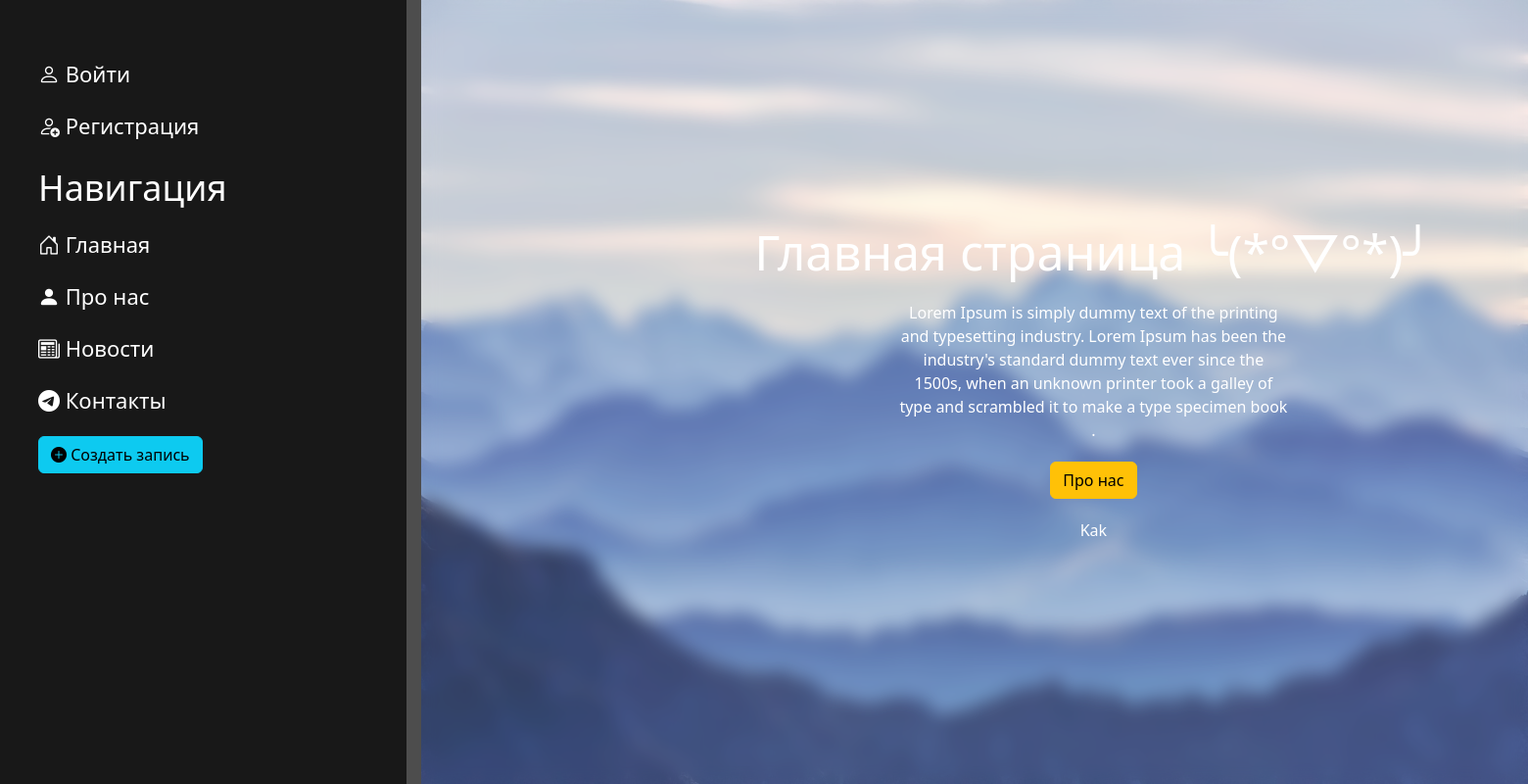
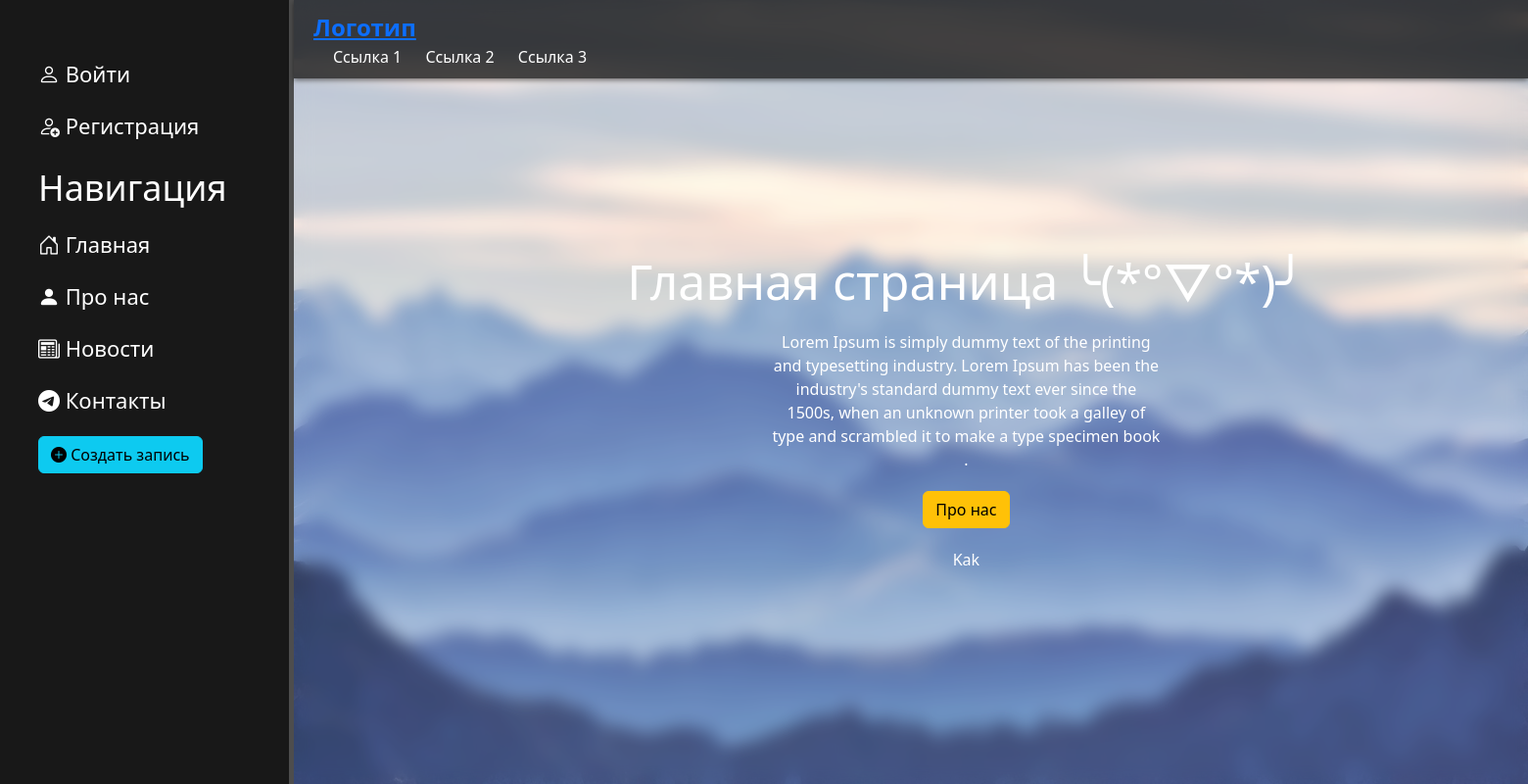
Before and after one commit to NIKITA-703/contorl_project, a Django app: page / in a window 1560 px wide; the page is wider, and only the part inside the window is pictured. Shown: that part at 98% size. Run offline with Django 5.2, Linux system fonts and the light colour scheme.

Commit message:
before adding registration

```diff
--- a/website/main/static/main/css/main.css
+++ b/website/main/static/main/css/main.css
@@ -1,98 +1,74 @@
+/* static/main/css/main.css */
+
 body {
     background: #2c2c2c;
     display: flex;
     height: 100vh;
     margin: 0;
-    overflow: hidden;  /*Предотвращаем скроллинг */
+    overflow: hidden;  /* Предотвращаем скроллинг */
+    position: relative;
+}
+
+body:before {
+    content: "";
+    position: absolute;
+    top: 0;
+    left: 0;
+    width: 100%;
+    height: 100%;
+    background-image: url("/static/main/img/mount1.jpg");
+    background-size: cover;
+    background-position: center;
+    z-index: -1;  /* Помещаем фон под контент */
+}
+
+.header {
+    background: rgba(24, 24, 24, 0.8); /* Полупрозрачный фон */
+    backdrop-filter: blur(10px); /* Эффект размытия */
+    color: #fff;
+    width: calc(100% - 300px); /* Ширина за вычетом фиксированной ширины aside */
+    padding: 10px 20px;
+    position: fixed;
+    top: 0;
+    left: 300px; /* Смещение хедера вправо на фиксированную ширину aside */
+    z-index: 1000;
+    display: flex;
+    justify-content: space-between;
+    align-items: center;
+    box-shadow: 0 2px 5px rgba(0, 0, 0, 0.5);
+    transition: width 0.3s, left 0.3s; /* Плавный переход */
+}
+
+.header .logo {
+    font-size: 24px;
+    font-weight: bold;
+}
+
+.header nav a {
+    color: #fff;
+    margin-left: 20px;
+    text-decoration: none;
+}
+
+.header nav a:hover {
+    color: #eb5959;
 }
 
 aside {
     background: #181818;
-    width: 420px;
+    width: 300px; /* Фиксированная ширина */
     padding: 2.5%;
     height: 100vh;
     color: #fff;
     border-right: 5px solid #4d4d4d;
     position: fixed;
     box-sizing: border-box;
-    overflow: hidden; /* Предотвращаем выход контента за границы */
-    /*user-select: none;  Отключаем выделение текста */
+    overflow: auto;
+    transition: width 0.3s; /* Плавный переход */
 }
 
 #resizer {
-    width: 10px;
-    background: #4d4d4d;
-    cursor: ew-resize;
-    height: 100vh;
-    position: fixed;
-    left: 420px; /* Начальная позиция полосы */
-    top: 0;
-    user-select: none; /* Отключаем выделение текста */
-}
-
-main {
-    display: flex;
-    align-items: center;
-    flex-grow: 1;
-/*    background: #2c2c2c;*/
-/*    background-image: url("/static/main/img/mount.jpg");
-    background-size: cover;
-    background-repeat: no-repeat;*/
-    margin-left: 430px; /* Начальное смещение основного контента */
-    box-sizing: border-box;
-}
-
-
-/*BLUR*/
-main .background {
-  background-image: url("/static/main/img/mount1.jpg");
-  background-position: bottom;
-  background-repeat: no-repeat;
-  background-size: cover;
-  height: 100vh;
-  width: 100%;
-}
-
-main .blur {
-  /*background: rgba(255, 255, 255, 0.2);
-  backdrop-filter: blur(3px);
-  height: 100vh;
-  width: 100%;*/
-
-  background: rgba(255, 255, 255, 0.2);
-  backdrop-filter: blur(9px);
-  height: 100vh;
-  width: 100%;
-}
-/***********/
-
-main .features {
-    color: #fff;
-    margin: auto;
-    text-align: center;
-    width: 88%;
-    position: absolute;
-}
-
-main .features h1 {
-    font-size: 50px;
-}
-
-main .features p {
-    max-width: 400px;
-    margin: 20px auto;
-    text-align: center;
-}
-
-.alert-warning {
-    width: 400px;
-    margin: 20px auto;
-    text-align: center;
-}
-
-form {
-    width: 500px;
-    margin: 50px auto;
+    display: none; /* Скрываем элемент resizer */
 }
 
 aside img {
@@ -136,10 +112,6 @@ aside ul li:hover, aside ul a:hover {
 
 aside a {
     text-decoration: none;
-    /*margin-top: 25px;
-    font-size: 29px;
-    list-style: none;
-    color: #fff;*/
 }
 
 aside a li:hover {
@@ -147,3 +119,62 @@ aside a li:hover {
     text-decoration: none;
     transform: scale(1.05);
 }
+
+main {
+    display: flex;
+    align-items: center;
+    flex-grow: 1;
+    margin-left: 310px; /* Смещение основного контента с учетом фиксированной ширины aside */
+    margin-top: 60px; /* Отступ вниз на высоту хедера */
+    box-sizing: border-box;
+    transition: margin-left 0.3s; /* Плавный переход */
+    opacity: 0; /* Изначально скрываем основной контент */
+}
+
+body.loaded main {
+    opacity: 1; /* Показываем основной контент после загрузки страницы */
+    transition: opacity 0.3s; /* Плавный переход */
+}
+
+/*BLUR*/
+main .background {
+    background: transparent; /* Убираем фоновое изображение */
+    height: calc(100vh - 60px); /* Высота за вычетом хедера */
+    width: 100%;
+}
+
+main .blur {
+    background: rgba(255, 255, 255, 0.2);
+    backdrop-filter: blur(9px);
+    height: calc(100vh - 60px); /* Высота за вычетом хедера */
+    width: 100%;
+}
+
+main .features {
+    color: #fff;
+    margin: auto;
+    text-align: center;
+    width: 88%;
+    position: absolute;
+}
+
+main .features h1 {
+    font-size: 50px;
+}
+
+main .features p {
+    max-width: 400px;
+    margin: 20px auto;
+    text-align: center;
+}
+
+.alert-warning {
+    width: 400px;
+    margin: 20px auto;
+    text-align: center;
+}
+
+form {
+    width: 500px;
+    margin: 50px auto;
+}
--- a/website/main/static/main/js/resize.js
+++ b/website/main/static/main/js/resize.js
@@ -1,36 +1,46 @@
 // static/main/js/resize.js
 
-document.addEventListener('DOMContentLoaded', (event) => {
-    const aside = document.querySelector('aside');
-    const resizer = document.getElementById('resizer');
-    const main = document.querySelector('main');
-    const body = document.body;
+const resizer = document.getElementById('resizer');
+const sidebar = document.querySelector('aside');
+const header = document.querySelector('.header');
+const main = document.querySelector('main');
 
-    let startX;
-    let startWidth;
+let isResizing = false;
 
-    const onMouseMove = (e) => {
-        const newWidth = startWidth + (e.clientX - startX);
-        if (newWidth > 287 && newWidth < 425) { // Ограничиваем размер от 260 до 425 пикселей
-            aside.style.width = newWidth + 'px';
-            resizer.style.left = newWidth + 'px';
-            main.style.marginLeft = (newWidth + 10) + 'px'; // 10px ширина резизера
+resizer.addEventListener('mousedown', (e) => {
+    isResizing = true;
+    document.addEventListener('mousemove', resize);
+    document.addEventListener('mouseup', stopResize);
+});
+
+function resize(e) {
+    if (isResizing) {
+        const width = e.clientX - sidebar.getBoundingClientRect().left;
+        if (width > 287 && width < 425) { // Ограничиваем размер от 287 до 425 пикселей
+            sidebar.style.width = width + 'px';
+            resizer.style.left = width + 'px';
+            header.style.width = `calc(100% - ${width}px)`;
+            header.style.left = width + 'px';
+            main.style.marginLeft = width + 'px';
         }
-    };
+    }
+}
 
-    const onMouseUp = () => {
-        document.removeEventListener('mousemove', onMouseMove);
-        document.removeEventListener('mouseup', onMouseUp);
-        body.classList.remove('no-select');
-    };
+function stopResize() {
+    isResizing = false;
+    document.removeEventListener('mousemove', resize);
+    document.removeEventListener('mouseup', stopResize);
+    adjustHeaderWidth();
+}
 
-    const onMouseDown = (e) => {
-        startX = e.clientX;
-        startWidth = parseInt(document.defaultView.getComputedStyle(aside).width, 10);
-        document.addEventListener('mousemove', onMouseMove);
-        document.addEventListener('mouseup', onMouseUp);
-        body.classList.add('no-select');
-    };
+// Initial header width adjustment
+function adjustHeaderWidth() {
+    const width = sidebar.getBoundingClientRect().width;
+    header.style.width = `calc(100% - ${width}px)`;
+    header.style.left = width + 'px';
+    main.style.marginLeft = width + 'px';
+    resizer.style.left = width + 'px'; // Добавляем установку позиции resizer
+}
 
-    resizer.addEventListener('mousedown', onMouseDown);
-});
+window.addEventListener('load', adjustHeaderWidth);
+window.addEventListener('resize', adjustHeaderWidth);
--- a/website/main/templates/main/layout.html
+++ b/website/main/templates/main/layout.html
@@ -1,6 +1,6 @@
 {% load static %}
 <!DOCTYPE html>
-<html lang="en">
+<html lang="ru">
 <head>
     <meta charset="UTF-8">
     <title>{% block title %}{% endblock %}</title>
@@ -11,36 +11,48 @@
 </head>
 <body>
     <aside>
-<!--        <img src="{% static 'main/img/DJ.png' %}" alt="Logo">-->
-<!--        <span class="logo">Management</span>-->
         <ul>
-            <a href=" "><li><i class="bi bi-person"></i> Войти</li></a>
-            <a href=" "><li><i class="bi bi-person-add"></i> Регистрация</li></a>
+            <a href="#"><li><i class="bi bi-person"></i> Войти</li></a>
+            <a href="#"><li><i class="bi bi-person-add"></i> Регистрация</li></a>
         </ul>
         <h3>Навигация</h3>
         <ul>
-                <a href="{% url 'home' %}" ><li><i class="bi bi-house-door"></i> Главная</li></a>
+            <a href="{% url 'home' %}"><li><i class="bi bi-house-door"></i> Главная</li></a>
             <a href="{% url 'about' %}"><li><i class="bi bi-person-fill"></i> Про нас</li></a>
             <a href="{% url 'news_home' %}"><li><i class="bi bi-newspaper"></i> Новости</li></a>
-                <a href=""><li><i class="bi bi-telegram"></i> Контакты</li></a>
+            <a href="#"><li><i class="bi bi-telegram"></i> Контакты</li></a>
             <a href="{% url 'create' %}"><li><button class="btn btn-info"><i class="bi bi-plus-circle-fill"></i> Создать запись </button></li></a>
         </ul>
     </aside>
 
-    <div id="resizer"></div> <!-- Добавляем полосу для перетаскивания -->
+    <div id="resizer" style="display: none;"></div> <!-- Скрываем элемент resizer -->
+
+    <header class="header">
+        <div class="header-content">
+            <a href="#" class="logo">Логотип</a>
+            <nav>
+                <a href="#">Ссылка 1</a>
+                <a href="#">Ссылка 2</a>
+                <a href="#">Ссылка 3</a>
+            </nav>
+        </div>
+    </header>
 
     <main>
         <div class="background">
             <div class="blur"></div>
         </div>
 
-        <div class="header"></div>
-
         {% block content %}
-
         {% endblock %}
     </main>
 
-    <script src="{% static 'main/js/resize.js' %}"></script> <!-- Подключаем скрипт -->
+    <script>
+        // Добавляем класс 'loaded' к body после полной загрузки страницы
+        window.addEventListener('load', function() {
+            document.body.classList.add('loaded');
+        });
+    </script>
+    <script src="{% static 'main/js/resize.js' %}"></script>
 </body>
 </html>
--- a/website/main/views.py
+++ b/website/main/views.py
@@ -16,3 +16,5 @@ def about(request):
 
 def test(request):
     return render(request, 'main/test.html')
+
+#
```
Lines whose indentation alone changed are shown as unchanged.
